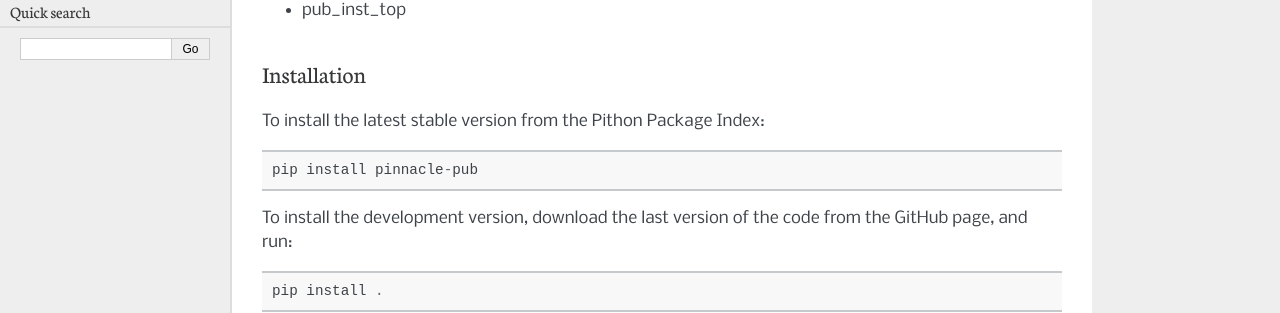
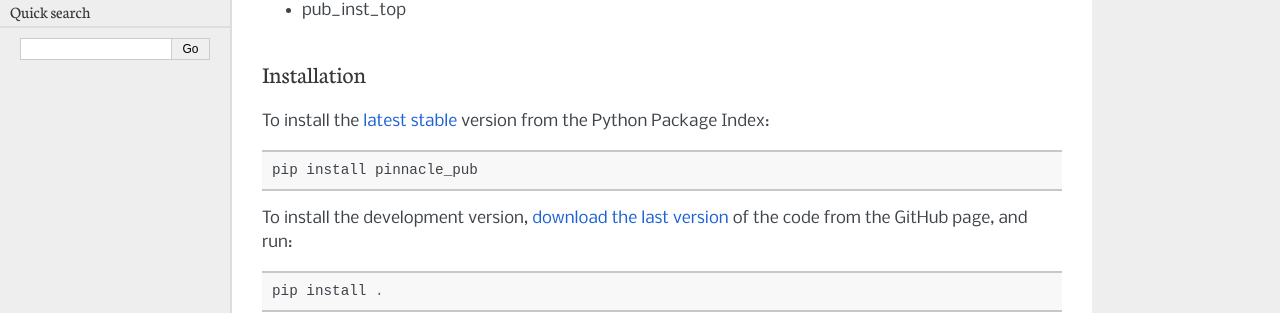
Before and after one commit to IATE-CONICET-UNC/pinnacle, a Sphinx documentation site: the page built from docs/source/userguide.rst, in a window 1280 px wide. Shown: the part 360-673 px from the top of the page. Built offline with Sphinx 7.4.7, drawn with Linux system fonts in a browser that asks for light colours.

Commit message:
package + CI

```diff
--- a/docs/source/index.rst
+++ b/docs/source/index.rst
@@ -5,10 +5,6 @@
 .. image::  logo_pinnacle.png
     :width: 200px
     :align: center
-
-.. image:: https://readthedocs.org/projects/pinnacle/badge/?version=latest
-:target: https://pinnacle.readthedocs.io/en/latest/?badge=latest
-:alt: Documentation Status
 
 .. image:: https://travis-ci.org/IATE-CONICET-UNC/pinnacle.svg?branch=master
     :target: https://travis-ci.org/IATE-CONICET-UNC/pinnacle
--- a/docs/source/userguide.rst
+++ b/docs/source/userguide.rst
@@ -21,16 +21,16 @@ The process basically consists on creating four datasets:
 Installation
 ------------
 
-
-To install the latest stable version from the Pithon
+To install the `latest stable <https://pypi.org/project/pinnacle-pub/>`_ version from the Python
 Package Index::
 
-   pip install pinnacle-pub
+   pip install pinnacle_pub
 
-To install the development version, download the last version of the code from the GitHub page, and run::
+To install the development version,
+`download the last version <https://github.com/IATE-CONICET-UNC/pinnacle>`_
+of the code from the GitHub page, and run::
 
    pip install .
-
 
 
 The analysis of a set of authors can be made easily with the following
```
